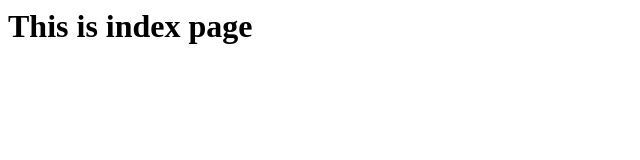
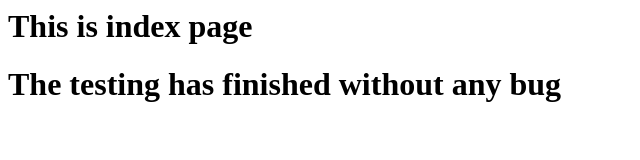
Before and after one commit to vaibhavi2305/branching_repository, a plain HTML site: page index.html in a window 1280 px wide. Shown: the whole page, without its empty margins (0-640 px from the left). Drawn offline with Linux system fonts and the light colour scheme.

Commit message:
Added new line into the index.html from testing branch

```diff
--- a/index.html
+++ b/index.html
@@ -4,5 +4,6 @@
          </head>
          <body>
                   <h1>This is index page</h1>
+                   <h1>The testing has finished without any bug</h1>
            </body>
 </html>
```
